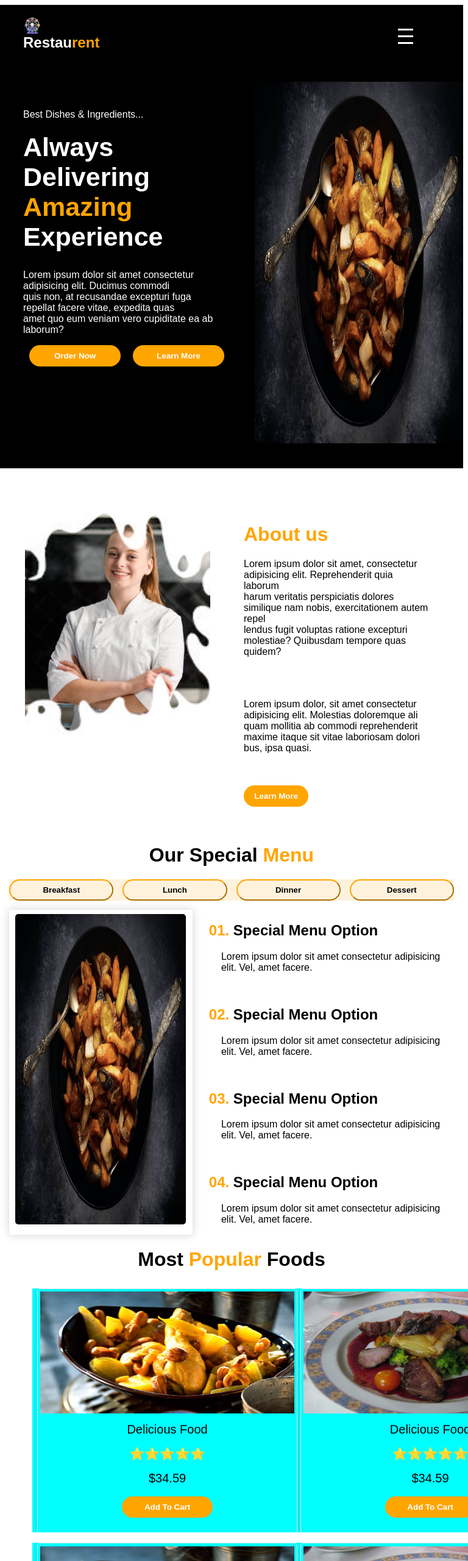
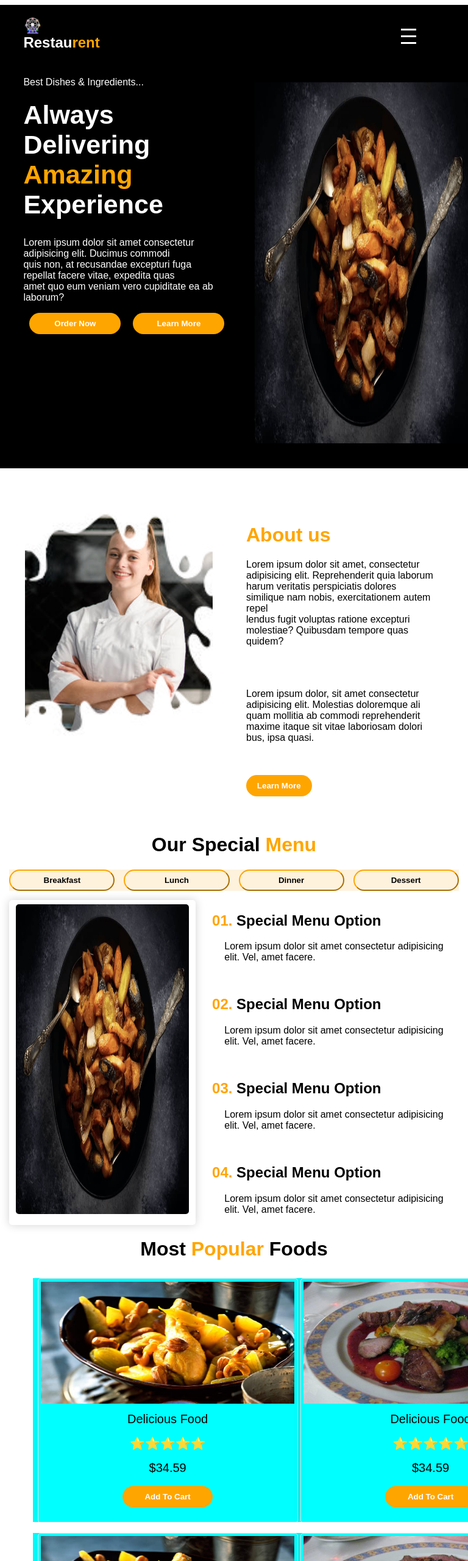
Before and after one commit to bryan56101216/git-resto, a plain HTML site: page index1.html in a window 768 px wide. Shown: the top 2560 px of the page at 61% size. Drawn offline with Linux system fonts and the light colour scheme.

Commit message:
modification

```diff
--- a/style.css
+++ b/style.css
@@ -1,6 +1,7 @@
 *{
     margin-left: 0;
     text-decoration: none;
+    margin-right: 0;
 }
 body{
 font-family: sans-serif;
@@ -79,6 +80,10 @@ span{
   .btn1{
     display: none;
   }
+    .row4a {
+ margin-top: -7%;
+
+    }
     .row2{
     display: none;
     position: absolute;
@@ -100,13 +105,14 @@ span{
 
     }
     .row9{
-        width: 95%;
+        width: 94%;
         height: 400px;
         overflow: hidden;
 
     }
+
     .row10{
-        width: 95%;
+        width: 94%;
         height: 400px;
 
     }
@@ -115,7 +121,7 @@ span{
     }
     .container1{
          padding-left: 0;
-        width: 95%;
+        width: 94%;
         height: 400px;
         background-color: aqua;
            overflow: hidden;
@@ -274,6 +280,10 @@ form{
 .row13{
     width: 98%;
 }
+  .row4a{
+ padding-top: 5%;
+
+    }
 
   }
 .p1{
@@ -332,7 +342,7 @@ header h1{
 }
 .row4a{
 
-    padding-top: 5%;
+
     text-align: left;
     padding-left: 5%;
     height: 86.5%;
```
